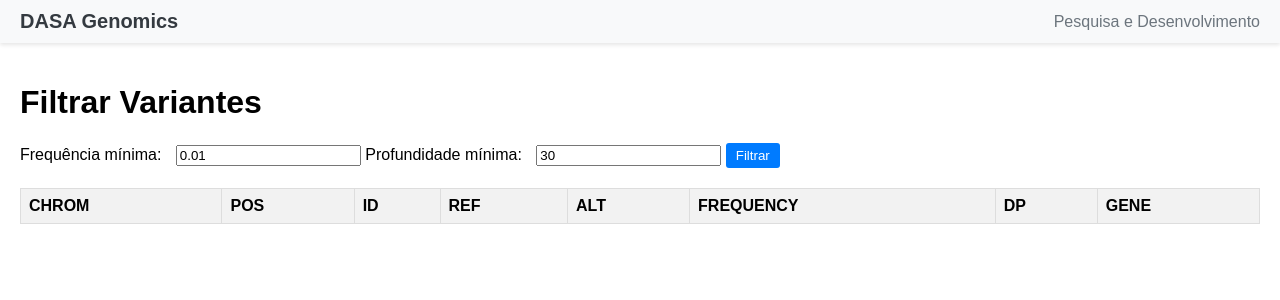
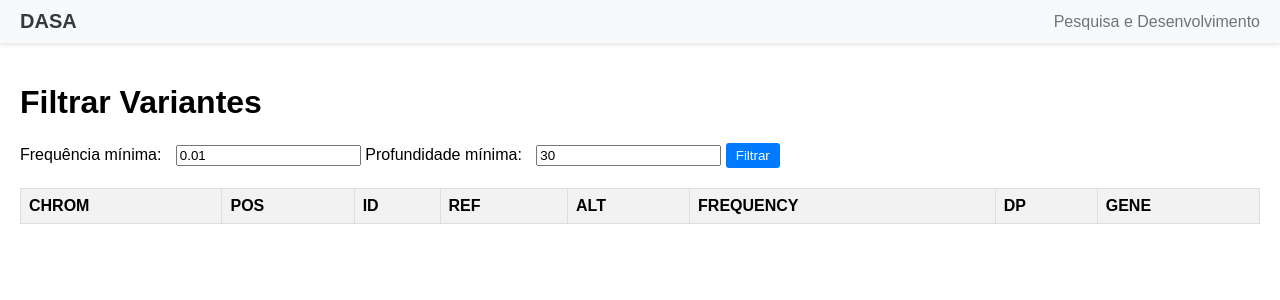
Before and after one commit to marcusviniciusrodrigues/desafio_dasa, a Flask app: page / in a window 1280 px wide. Shown: the top 300 px of the page. Run offline with Flask 2, Linux system fonts and the light colour scheme; lists and menus that the app fills with data are empty.

Commit message:
Update index.html

```diff
--- a/api/templates/index.html
+++ b/api/templates/index.html
@@ -22,7 +22,7 @@
 </head>
 <body>
     <header>
-        <div class="left">DASA Genomics</div>
+        <div class="left">DASA</div>
         <div class="right">Pesquisa e Desenvolvimento</div>
     </header>
     <div class="content">
```
